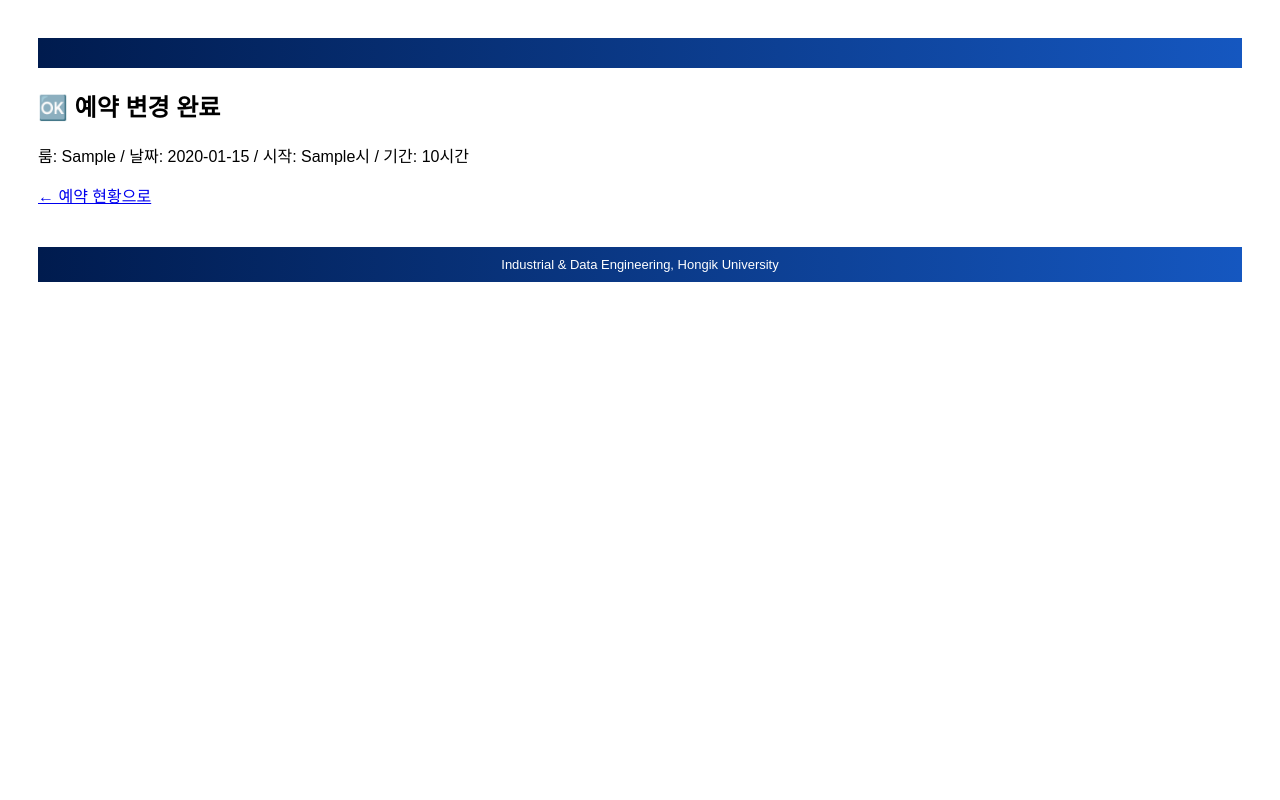
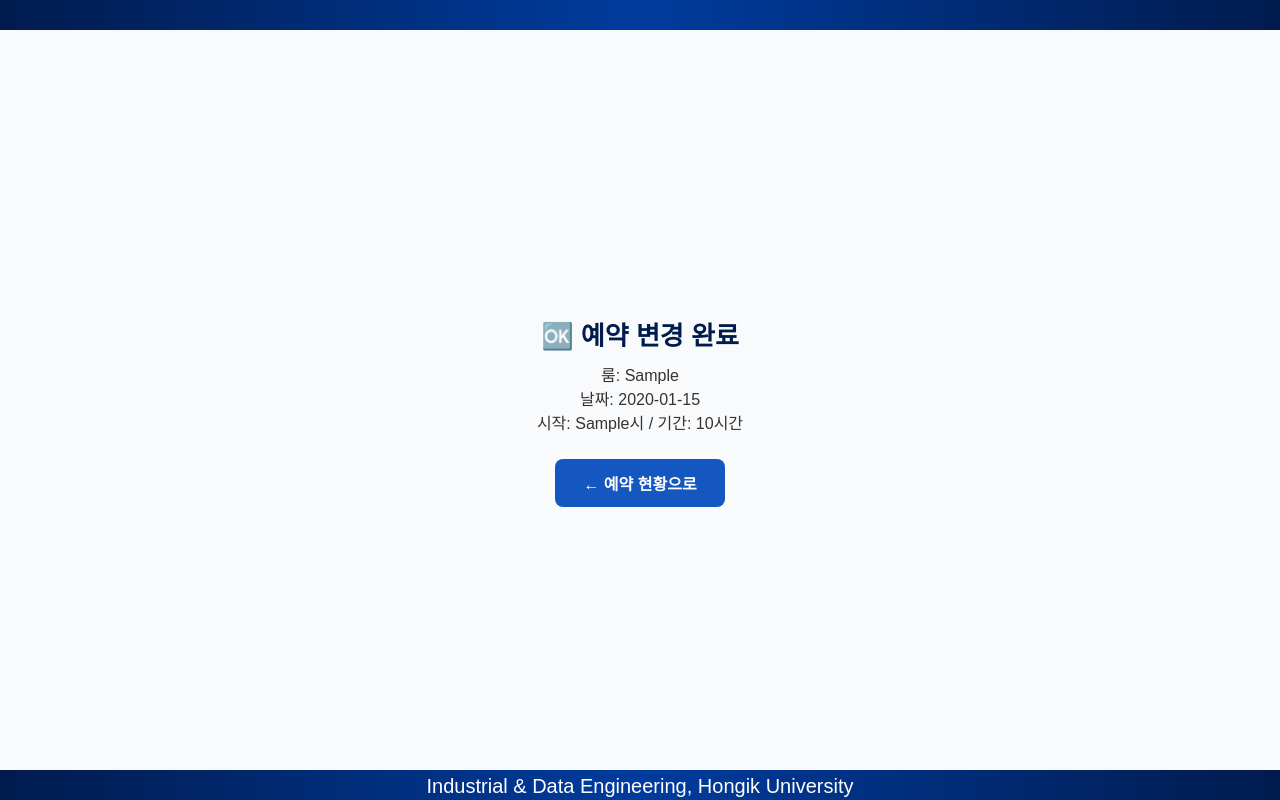
Before and after one commit to tmzkdl7412-web/studyroom-reservation, a Flask app: template templates/group/edit_success.html in a window 1280 px wide. Run offline with Flask 3, Linux system fonts and the light colour scheme; the template is opened without the code that fills it: values that come from a table or form of the project are taken from there, others are empty; tables that the repository leaves empty hold one stand-in row (values such as "Sample post").

Commit message:
Update edit_success.html

```diff
--- a/templates/group/edit_success.html
+++ b/templates/group/edit_success.html
@@ -1,30 +1,95 @@
-<!-- edit_success.html -->
+<!-- templates/edit_success.html -->
 <!doctype html>
 <html lang="ko">
 <head>
   <meta charset="utf-8">
-  <title>변경 성공</title>
+  <title>예약 변경 완료</title>
+  <style>
+    body {
+      font-family: "Noto Sans KR", sans-serif;
+      background: #f9fafc;
+      display: flex;
+      flex-direction: column;
+      align-items: center;
+      justify-content: center;
+      height: 100vh;
+      margin: 0;
+      text-align: center;
+      position: relative;
+    }
+
+    h2 {
+      color: #001B4E;
+      font-size: 26px;
+      font-weight: 700;
+      margin-bottom: 10px;
+    }
+
+    p {
+      color: #333;
+      font-size: 16px;
+      margin: 10px 0 25px;
+    }
+
+    a {
+      display: inline-block;
+      text-decoration: none;
+      color: white;
+      background-color: #1557c0;
+      padding: 12px 28px;
+      border-radius: 8px;
+      font-weight: 600;
+      transition: 0.2s;
+    }
+
+    a:hover {
+      background-color: #0d47a1;
+      transform: translateY(-2px);
+    }
+
+    /* ✅ 상·하단 네이비 라인 (index.html 동일) */
+    body::before,
+    body::after {
+      content: "";
+      height: 30px;
+      width: 100%;
+      background: linear-gradient(to right, #001B4E, #003C9E, #001B4E);
+      position: fixed;
+      left: 0;
+      z-index: 9999;
+    }
+    body::before { top: 0; }
+    body::after { bottom: 0; }
+
+    /* ✅ 학과명 푸터 (index.html 동일) */
+    .eng-footer {
+      position: fixed;
+      bottom: 2px;
+      left: 0;
+      width: 100%;
+      text-align: center;
+      font-size: 20px;
+      color: white;
+      z-index: 10000;
+      pointer-events: none;
+    }
+  </style>
 </head>
-<body style="font-family:'Noto Sans KR', sans-serif; padding:30px;">
 
-  <!-- ✅ 상단 네이비 라인 -->
-  <header style="height:30px; background:linear-gradient(to right,#001B4E,#1557c0);"></header>
+<body>
+  <div>
+    <h2>🆗 예약 변경 완료</h2>
+    <p>
+      룸: {{ reservation.room }}<br>
+      날짜: {{ reservation.date }}<br>
+      시작: {{ reservation.hour }}시 / 기간: {{ reservation.duration or 1 }}시간
+    </p>
 
-  <h2>🆗 예약 변경 완료</h2>
-  <p>룸: {{ reservation.room }} / 날짜: {{ reservation.date }} / 시작: {{ reservation.hour }}시 / 기간: {{ reservation.duration or 1 }}시간</p>
+    <a href="{{ url_for('room_detail') }}?room={{ reservation.room }}">← 예약 현황으로</a>
+  </div>
 
-  <a href="{{ url_for('room_detail') }}?room={{ reservation.room }}">← 예약 현황으로</a>
-
-  <!-- ✅ 하단 학과명 라인 -->
-  <footer style="
-    background:linear-gradient(to right,#001B4E,#1557c0);
-    color:white;
-    text-align:center;
-    padding:10px 0;
-    font-size:13px;
-    margin-top:40px;">
-    Industrial & Data Engineering, Hongik University
-  </footer>
-
+  <div class="eng-footer">
+    Industrial &amp; Data Engineering, Hongik University
+  </div>
 </body>
 </html>
```
